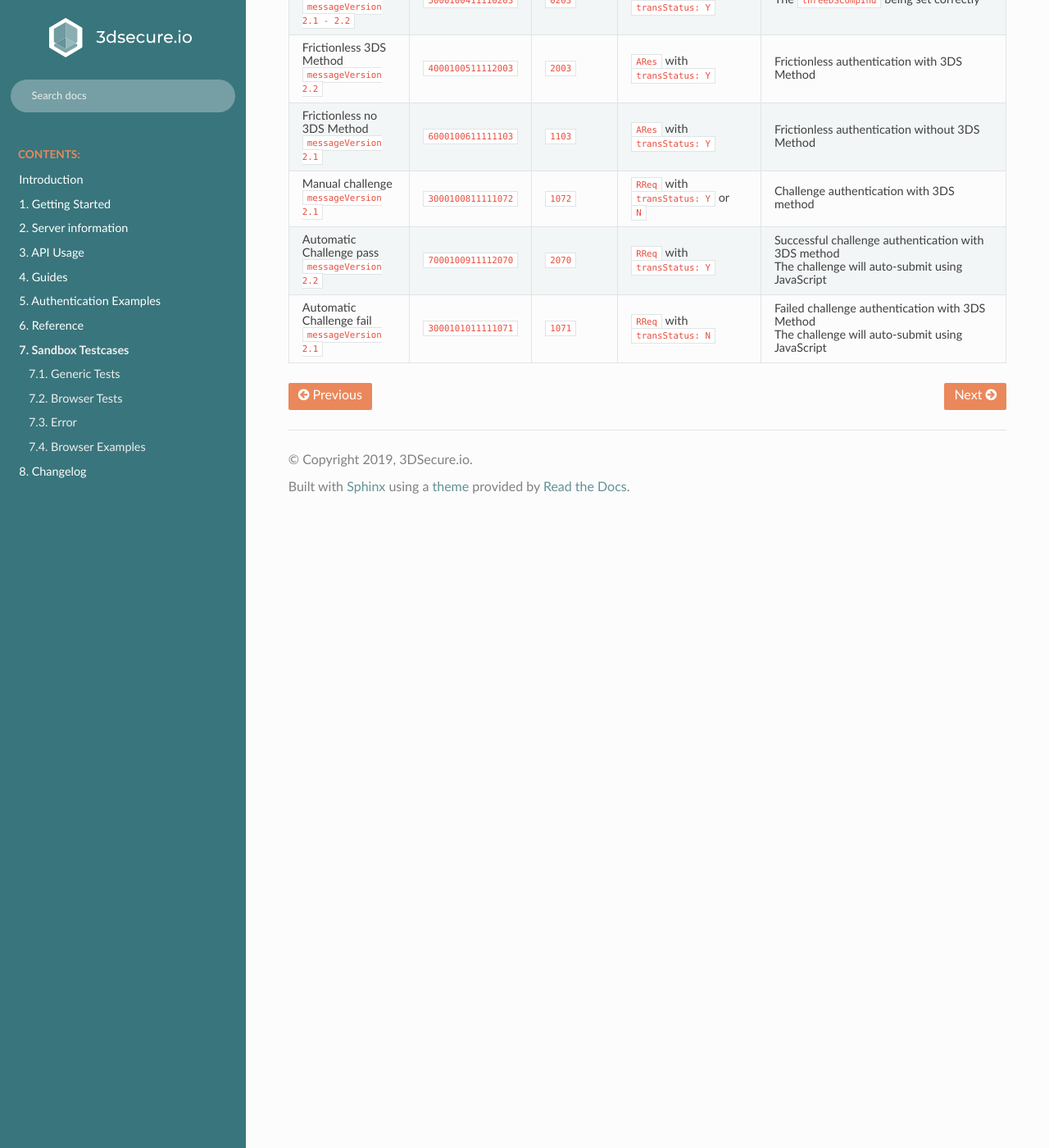
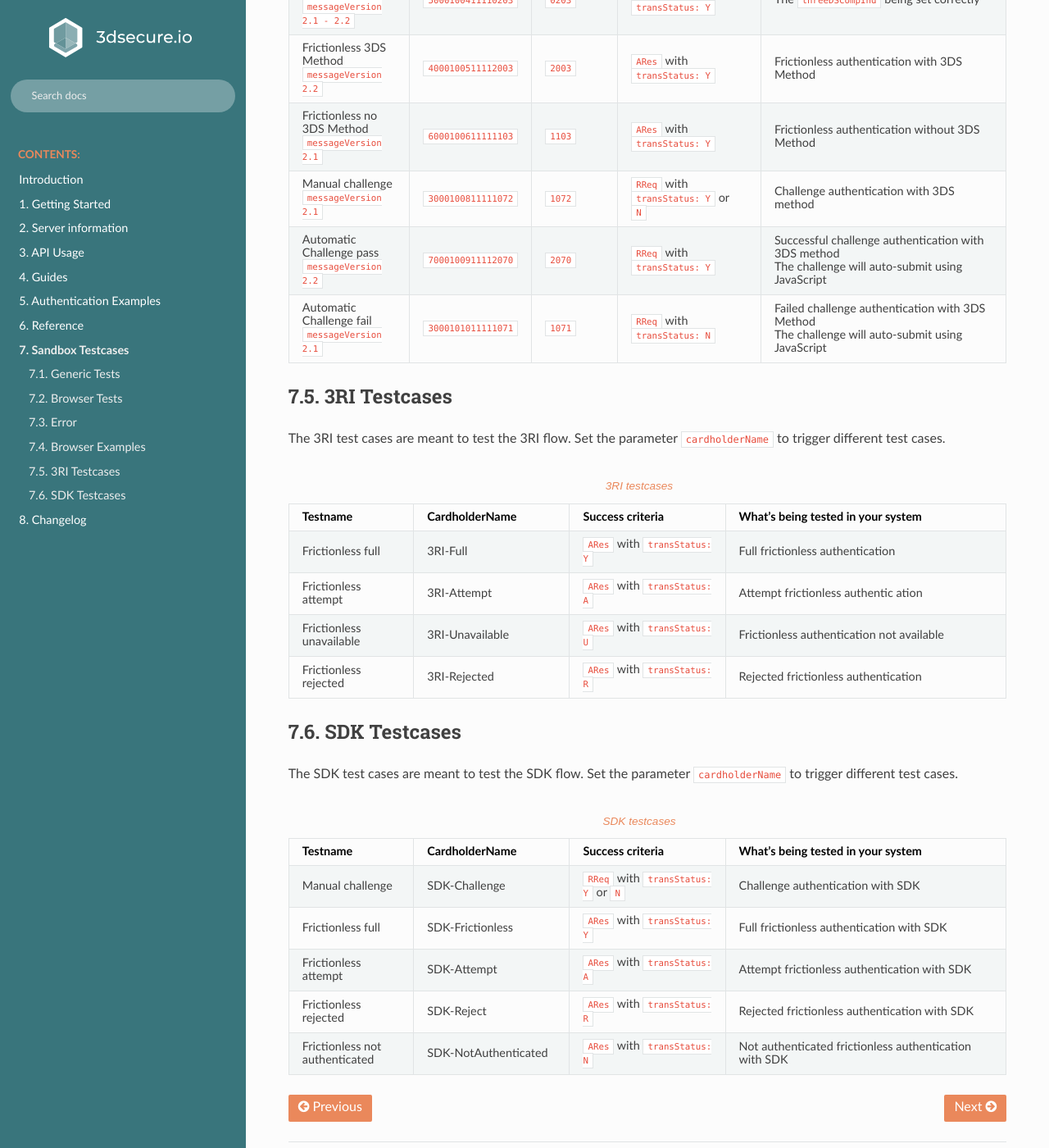
Before and after one commit to clearhaus/3DSv2-api-documentation, a Sphinx documentation site: the page built from source/sandbox.rst, in a window 1280 px wide and 1400 px high, scrolled down 3194 px. Shown: the whole window at 82% size. Built offline with Sphinx 7.4.7 and the Read the Docs theme 2.0.0, drawn with Linux system fonts in a browser that asks for light colours.

Commit message:
Add testcases for 3RI and SDK

```diff
--- a/source/sandbox.rst
+++ b/source/sandbox.rst
@@ -277,3 +277,80 @@ Browser Examples
       - Failed challenge authentication with 3DS Method
 
         The challenge will auto-submit using JavaScript
+
+*************
+3RI Testcases
+*************
+
+The 3RI test cases are meant to test the 3RI flow.
+Set the parameter ``cardholderName`` to trigger different test cases.
+
+.. list-table:: 3RI testcases
+    :header-rows: 1
+    :widths: 20, 25, 25, 45
+
+    * - Testname
+      - CardholderName
+      - Success criteria
+      - What's being tested in your system
+
+    * - Frictionless full
+      - 3RI-Full
+      - ``ARes`` with ``transStatus: Y``
+      - Full frictionless authentication
+
+    * - Frictionless attempt
+      - 3RI-Attempt
+      - ``ARes`` with ``transStatus: A``
+      - Attempt frictionless authentic ation
+
+    * - Frictionless unavailable
+      - 3RI-Unavailable
+      - ``ARes`` with ``transStatus: U``
+      - Frictionless authentication not available
+
+    * - Frictionless rejected
+      - 3RI-Rejected
+      - ``ARes`` with ``transStatus: R``
+      - Rejected frictionless authentication
+
+*************
+SDK Testcases
+*************
+
+The SDK test cases are meant to test the SDK flow.
+Set the parameter ``cardholderName`` to trigger different test cases.
+
+.. list-table:: SDK testcases
+    :header-rows: 1
+    :widths: 20, 25, 25, 45
+
+    * - Testname
+      - CardholderName
+      - Success criteria
+      - What's being tested in your system
+
+    * - Manual challenge
+      - SDK-Challenge
+      - ``RReq`` with ``transStatus: Y`` or ``N``
+      - Challenge authentication with SDK
+
+    * - Frictionless full
+      - SDK-Frictionless
+      - ``ARes`` with ``transStatus: Y``
+      - Full frictionless authentication with SDK
+
+    * - Frictionless attempt
+      - SDK-Attempt
+      - ``ARes`` with ``transStatus: A``
+      - Attempt frictionless authentication with SDK
+
+    * - Frictionless rejected
+      - SDK-Reject
+      - ``ARes`` with ``transStatus: R``
+      - Rejected frictionless authentication with SDK
+
+    * - Frictionless not authenticated
+      - SDK-NotAuthenticated
+      - ``ARes`` with ``transStatus: N``
+      - Not authenticated frictionless authentication with SDK
```
